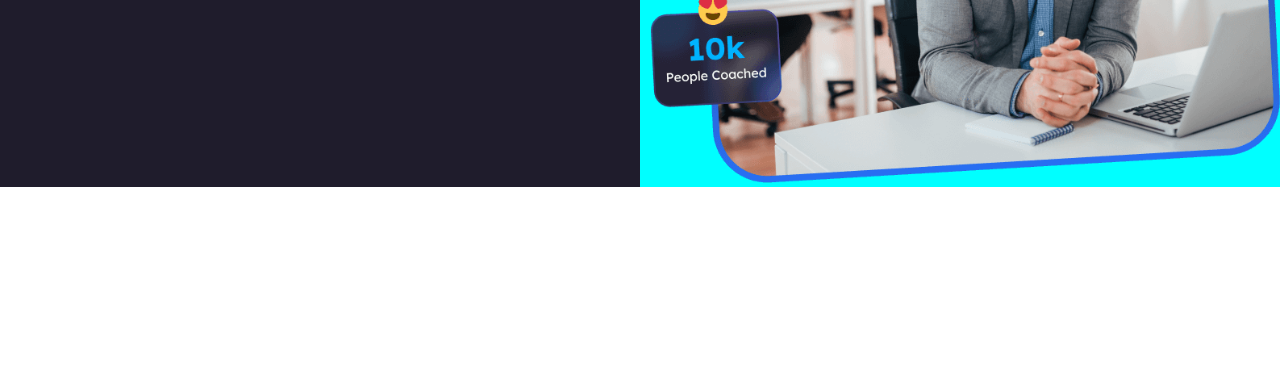
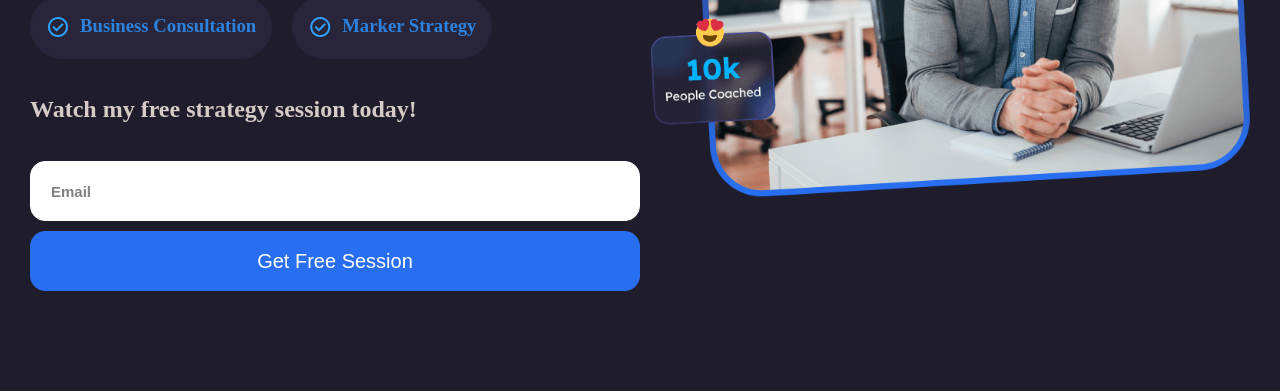
Before and after one commit to MdAlAmin1111/Business-coach-landing-page, a plain HTML site: page index.html in a window 1280 px wide. Shown: the part 460-851 px from the top of the page. Before the commit the page ends 800 px from the top, so only its background shows below. Drawn offline with nearby package versions, Linux system fonts and the light colour scheme.

Commit message:
part 1 complete

```diff
--- a/index.html
+++ b/index.html
@@ -30,14 +30,14 @@
 
                     <div class="icon-text1 floating">
 
-                        <div class="icon floating" style="border: 1px solid white;">
-                            <span style="margin: 18.72px 0px;" class="material-symbols-outlined">
+                        <div class="icon floating">
+                            <span style="margin: 18.72px 0px; color: #2FA4FF;" class="material-symbols-outlined">
                                 check_circle
                             </span>
                         </div>
 
-                        <div class="icon-heading floating" style="border: 1px solid white;">
-                            <h3>Business Consultation</h3>
+                        <div class="icon-heading floating">
+                            <h3 style="color: #2C83DF;">Business Consultation</h3>
                         </div>
 
                     </div>
@@ -46,19 +46,35 @@
                     <div class="icon-text2 floating">
 
                         <div class="icon floating">
-                            <span style="margin: 18.72px 0px;" class="material-symbols-outlined">
+                            <span style="margin: 18.72px 0px; color: #2FA4FF;" class="material-symbols-outlined">
                                 check_circle
                             </span>
                         </div>
 
                         <div class="icon-heading floating">
-                            <h3>Marker Strategy</h3>
+                            <h3 style="color: #2C83DF;">Marker Strategy</h3>
                         </div>
 
                     </div>
 
                 </div>
                 <div class="div-clear"></div>
+                <br>
+                <h2 style="color:#D6CCC7">Watch my free strategy session today!</h2>
+                <br>
+
+                <div class="input-button">
+
+                    <div class="input-div">
+                        <!-- <label for="email"></label>  -->
+                        <input value="Email" type="email" id="email" name="email">
+                    </div>
+
+                    <div class="button-div">
+                        <button type="submit">Get Free Session</button>
+                    </div>
+
+                </div>
 
             </div>
 
@@ -69,25 +85,6 @@
             <div class="div-clear"></div>
 
 
-
-
-
-
-            <!-- <div class="icon-text-main">
-                <div class="icon-text1">
-                    <div class="align-class">
-                        <i style="padding-top: 35px;" id="icon-color" class="fa-solid fa-circle-check fa-2xl vertical-align"></i>
-                        <span>Bussiness Consultation</span>
-                    </div>
-                </div>
-                <div class="icon-text2">
-                    <div>
-                        <i style="padding: 35px;" id="icon-color" class="fa-solid fa-circle-check fa-2xl"></i>
-                    <span style="padding-left: 0px;">Bussiness Consultation</span>
-                    </div>
-                </div>
-            </div> -->
-
         </div>
 
 
--- a/style.css
+++ b/style.css
@@ -4,7 +4,6 @@
 body{
     margin: 0;
     padding: 0;
-    /* background-color:#1F1C2C; */
 }
 .div-clear{
     clear:both;
@@ -13,15 +12,17 @@ body{
 .heading > h1{
     font-family: 'Open Sans', sans-serif;
     font-family: 'Roboto', sans-serif;
-    font-size: 60px;
+    color: white;
+    font-size: 65px;
 }
 .main-div{
     background-color:#1F1C2C;
     max-width: 100vw;
 
 }
-sub1-main{
+.sub1-main{
     max-width: 100%;
+    padding: 40px 30px 100px 30px;
 }
 .logo{
     /* width: 99vw; */
@@ -29,16 +30,13 @@ sub1-main{
 }
 .sub1-main-part1, .sub1-main-part2{
     width: 50%;
-    background-color: aqua;
     float: left;
 }
 .heading{
     max-width: 100%;
-    /* height: 500px; */
 }
 .sub1-main-part2 > img{
     max-width: 100%;
-    /* height:500px; */
     padding-left: 10px;
 }
 .icon-heading-align{
@@ -47,3 +45,37 @@ sub1-main{
 .floating{
     float: left;
 }
+.input-div > input{
+    width: 100%;
+    height: 60px;
+    border: 1px solid white;
+    border-radius: 15px;
+    margin-bottom: 10px;
+    font-size: 15px;
+    font-weight: bold;
+    padding-left: 20px;
+    color:gray;
+    /* background-color:#286EF1; */
+}
+.button-div > button{
+    width: 100%;
+    height: 60px;
+    border: 1px solid #286EF1;
+    border-radius: 15px;
+    background-color:#286EF1;
+    color:white;
+    font-size: 20px;
+}
+.icon-text1, .icon-text2{
+    border: 1px solid #28243A;
+    border-radius: 50px;
+    background-color: #28243A;
+    padding: 0px 15px
+
+}
+.icon-heading{
+    margin-left: 10px;
+}
+.icon-text2 {
+    margin-left: 20px;
+}
```
